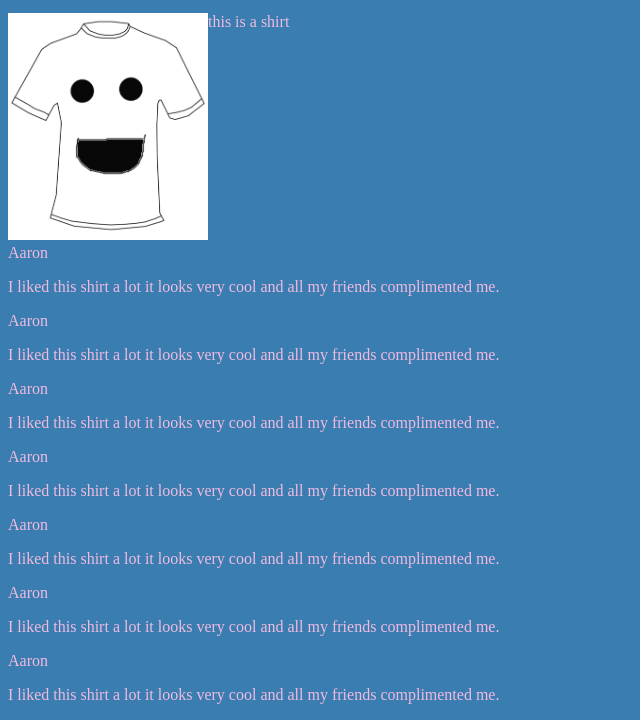
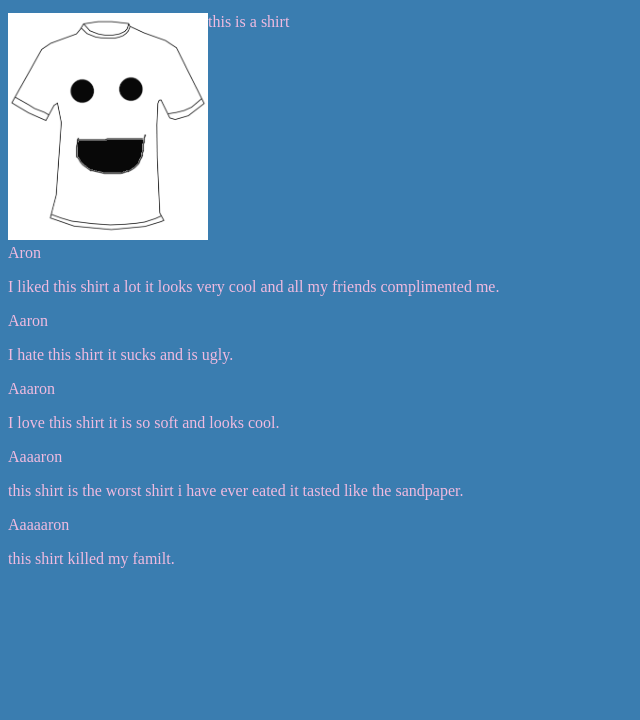
Before and after one commit to WqErRk/Gabriel_p1.github.io, a plain HTML site: page index.html in a window 1280 px wide. Shown: the part 101-821 px from the top of the page, without its empty margins (0-640 px from the left). After the commit the page ends 800 px from the top, so only its background shows below. Drawn offline with Linux system fonts and the light colour scheme.

Commit message:
Update index.html
aaaaaron revieweds

```diff
--- a/index.html
+++ b/index.html
@@ -11,32 +11,25 @@
         </div>
         <div id="reviews">
             <div id="review">
-                <p id="name">Aaron</p>
+                <p id="name">Aron</p>
                 <p id="content">I liked this shirt a lot it looks very cool and all my friends complimented me.</p>
             </div>
             <div id="review">
                 <p id="name">Aaron</p>
-                <p id="content">I liked this shirt a lot it looks very cool and all my friends complimented me.</p>
+                <p id="content">I hate this shirt it sucks and is ugly.</p>
             </div>
             <div id="review">
-                <p id="name">Aaron</p>
-                <p id="content">I liked this shirt a lot it looks very cool and all my friends complimented me.</p>
+                <p id="name">Aaaron</p>
+                <p id="content">I love this shirt it is so soft and looks cool.</p>
             </div>
             <div id="review">
-                <p id="name">Aaron</p>
-                <p id="content">I liked this shirt a lot it looks very cool and all my friends complimented me.</p>
+                <p id="name">Aaaaron</p>
+                <p id="content">this shirt is the worst shirt i have ever eated it tasted like the sandpaper.</p>
             </div>
             <div id="review">
-                <p id="name">Aaron</p>
-                <p id="content">I liked this shirt a lot it looks very cool and all my friends complimented me.</p>
+                <p id="name">Aaaaaron</p>
+                <p id="content">this shirt killed my familt.</p>
             </div>
-            <div id="review">
-                <p id="name">Aaron</p>
-                <p id="content">I liked this shirt a lot it looks very cool and all my friends complimented me.</p>
-            </div>
-            <div id="review">
-                <p id="name">Aaron</p>
-                <p id="content">I liked this shirt a lot it looks very cool and all my friends complimented me.</p>
             </div>
         </div>
     </body>
```
